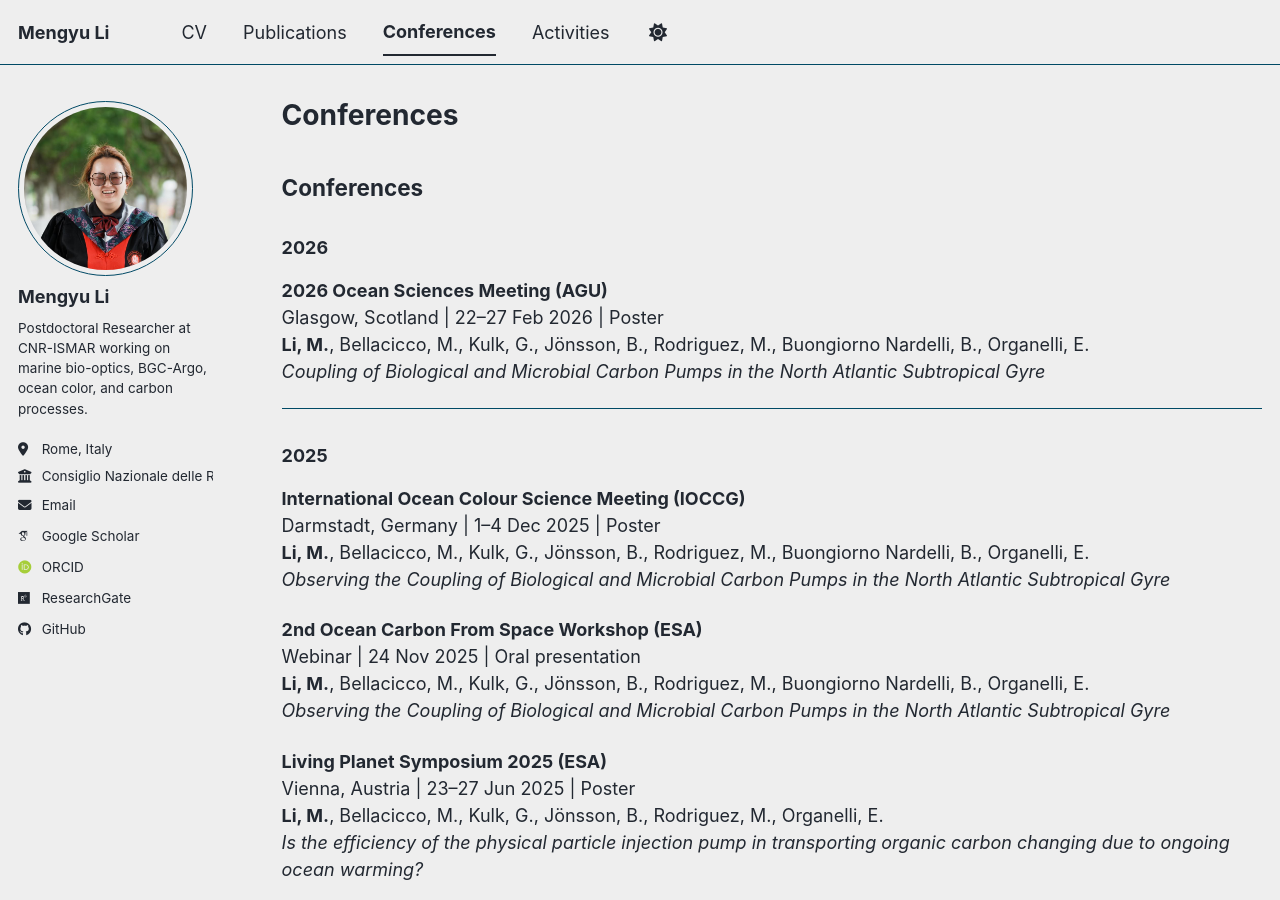
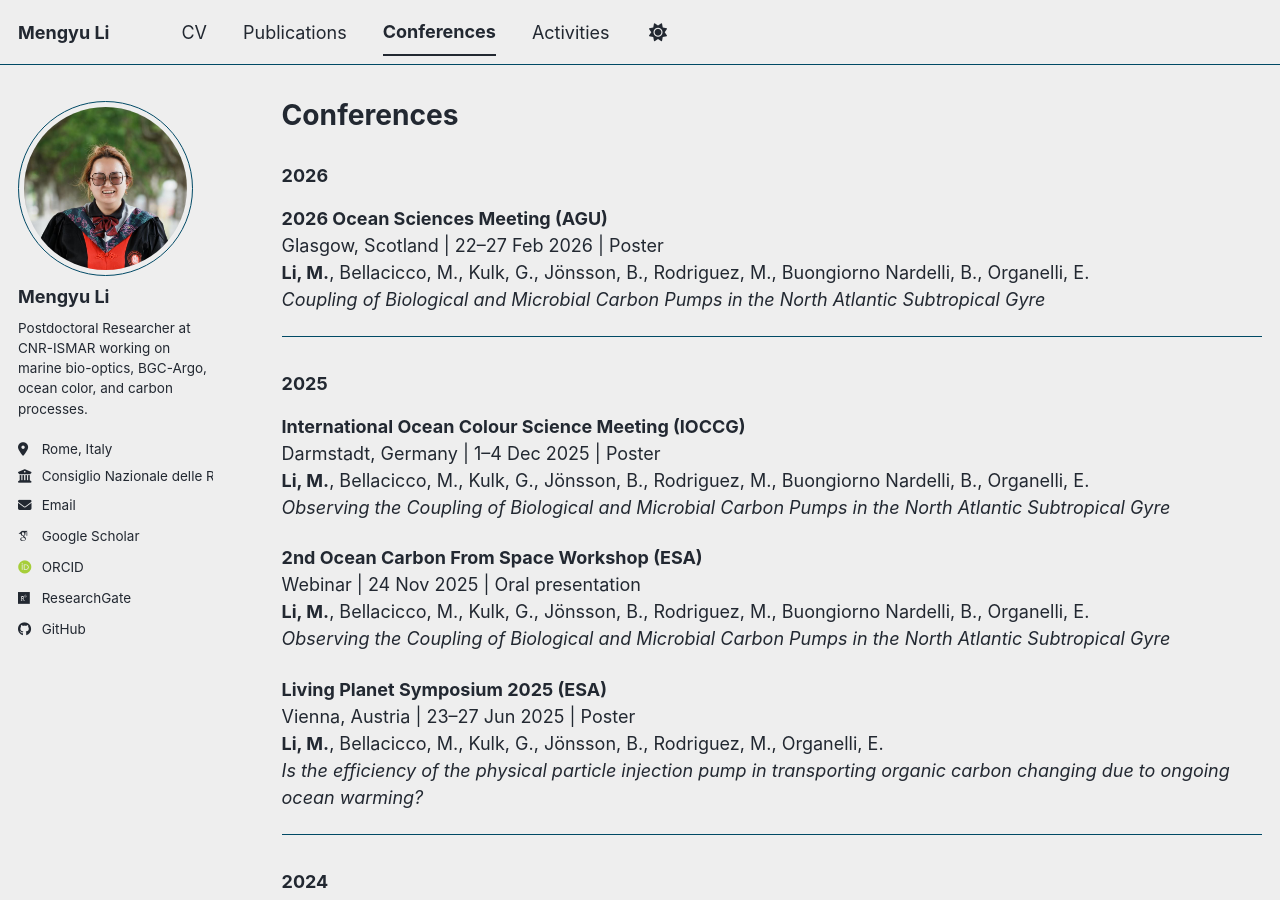
Before and after one commit to MengyuLi15/MengyuLi15.github.io, a Jekyll site: the page built from _pages/talks.md, in a window 1280 px wide and 900 px high. Built offline with Jekyll 4.4.1, drawn with Linux system fonts in a browser that asks for light colours; some web fonts are replaced; a script bundle is joined from its source files by our own code; library files that are not in the unit come from our copies.

Commit message:
Update talks.md

```diff
--- a/_pages/talks.md
+++ b/_pages/talks.md
@@ -4,9 +4,6 @@ title: "Conferences"
 permalink: /talks/
 author_profile: true
 ---
-
-## Conferences
-
 ### 2026
 
 **2026 Ocean Sciences Meeting (AGU)**
```
